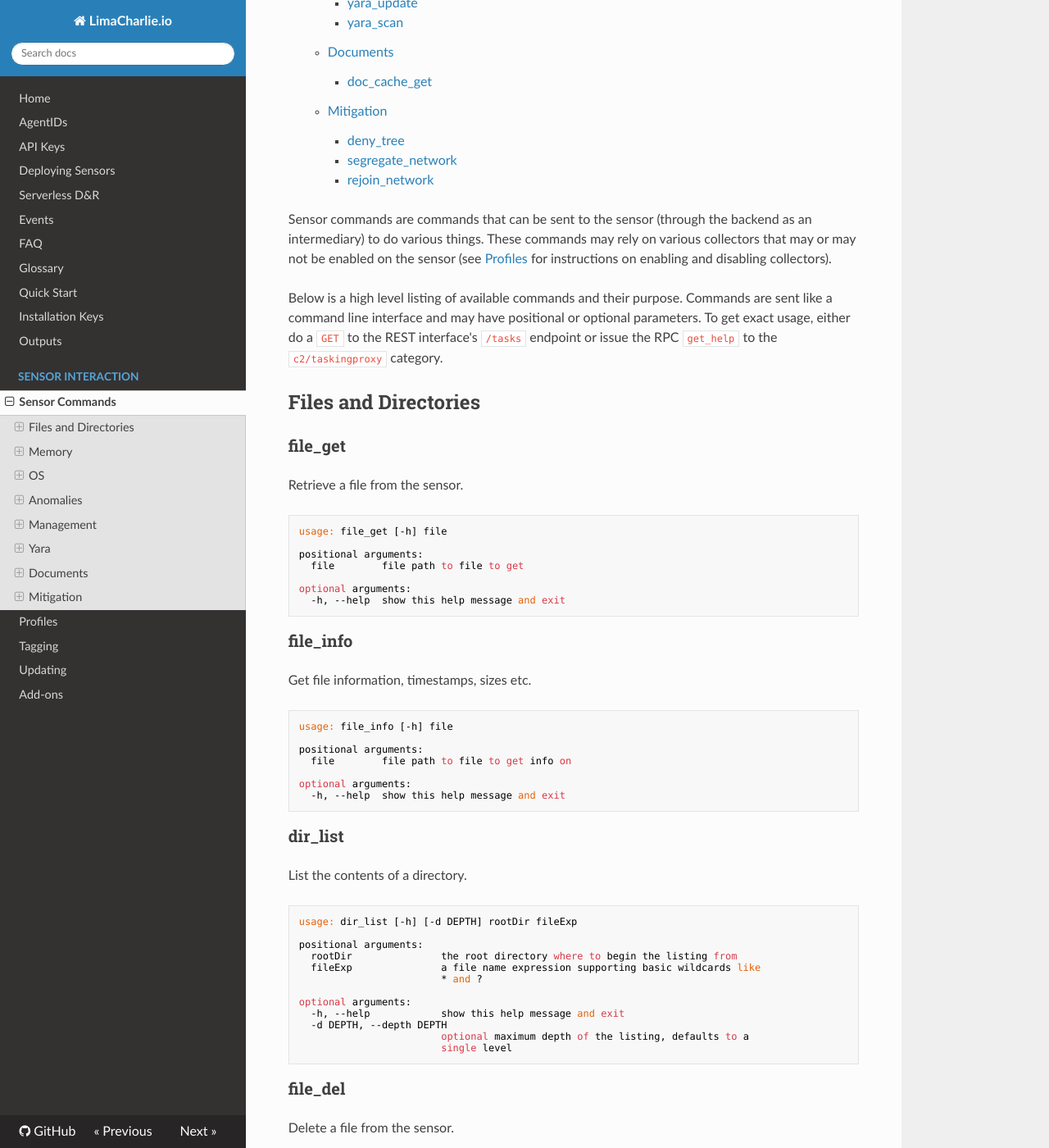
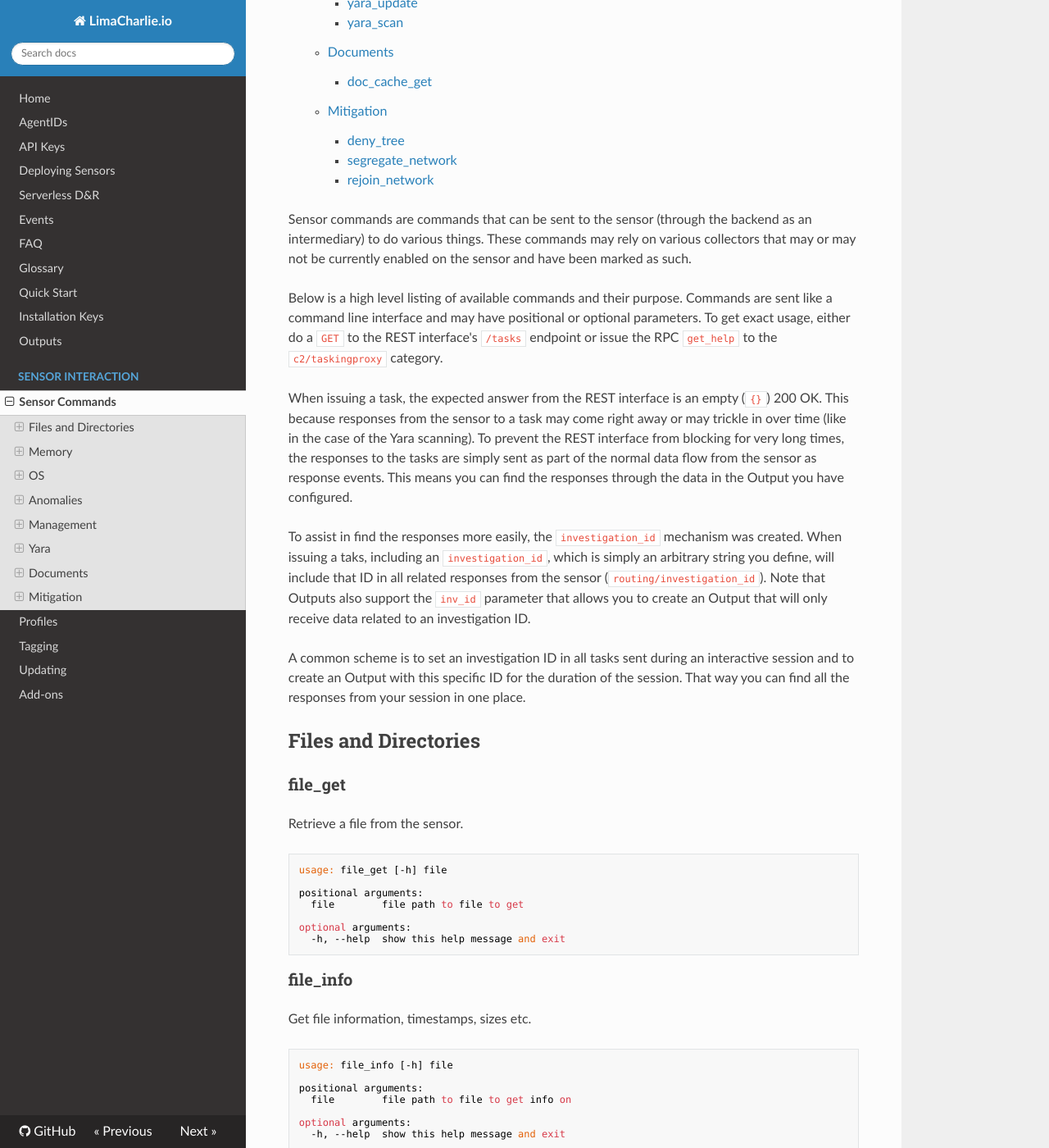
Before and after one commit to refractionPOINT/lce_doc, an MkDocs documentation site: the page built from docs/sensor_commands.md, in a window 1280 px wide and 1400 px high, scrolled down 1128 px. Shown: the whole window at 82% size. Built offline with MkDocs 1.6.1, drawn with Linux system fonts in a browser that asks for light colours; nearby versions of some CDN libraries; old or Windows-style settings are respelled for this version of MkDocs.

Commit message:
Adding blurb about the tasks.

```diff
--- a/docs/sensor_commands.md
+++ b/docs/sensor_commands.md
@@ -3,12 +3,26 @@
 [TOC]
 
 Sensor commands are commands that can be sent to the sensor (through the backend as an intermediary) to do various things.
-These commands may rely on various collectors that may or may not be enabled on the sensor (see [Profiles](profiles.md)
-for instructions on enabling and disabling collectors).
+These commands may rely on various collectors that may or may not be currently enabled on the sensor and have been marked as such.
 
 Below is a high level listing of available commands and their purpose. Commands are sent like a command line interface
 and may have positional or optional parameters. To get exact usage, either do a `GET` to the REST interface's `/tasks`
 endpoint or issue the RPC `get_help` to the `c2/taskingproxy` category.
+
+When issuing a task, the expected answer from the REST interface is an empty (`{}`) 200 OK. This because responses
+from the sensor to a task may come right away or may trickle in over time (like in the case of the Yara scanning). To
+prevent the REST interface from blocking for very long times, the responses to the tasks are simply sent as part
+of the normal data flow from the sensor as response events. This means you can find the responses through the data in the
+Output you have configured.
+
+To assist in find the responses more easily, the `investigation_id` mechanism was created. When issuing a taks, including
+an `investigation_id`, which is simply an arbitrary string you define, will include that ID in all related responses from
+the sensor (`routing/investigation_id`). Note that Outputs also support the `inv_id` parameter that allows you to create
+an Output that will only receive data related to an investigation ID.
+
+A common scheme is to set an investigation ID in all tasks sent during an interactive session and
+to create an Output with this specific ID for the duration of the session. That way you can find all the
+responses from your session in one place.
 
 ## Files and Directories
 
```
